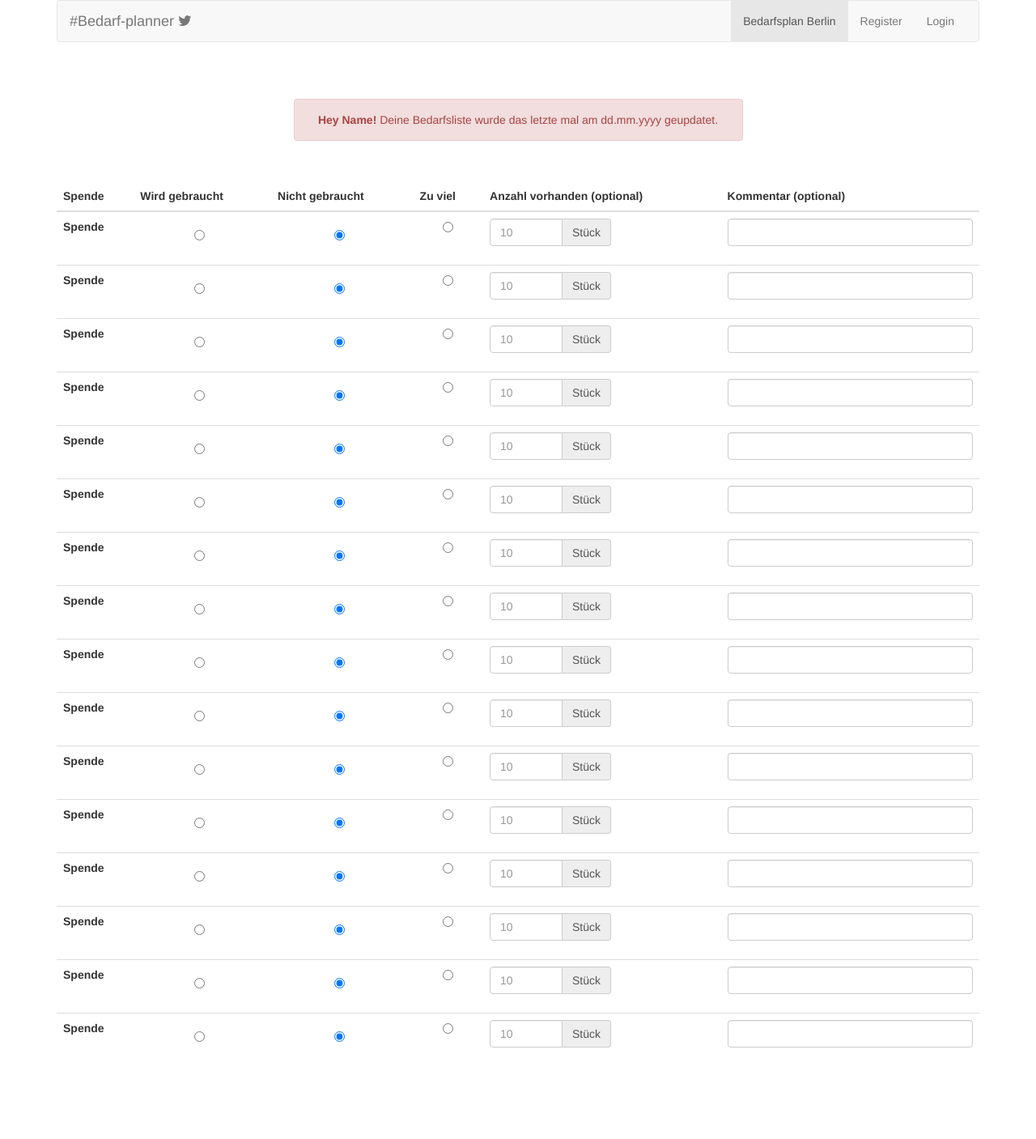
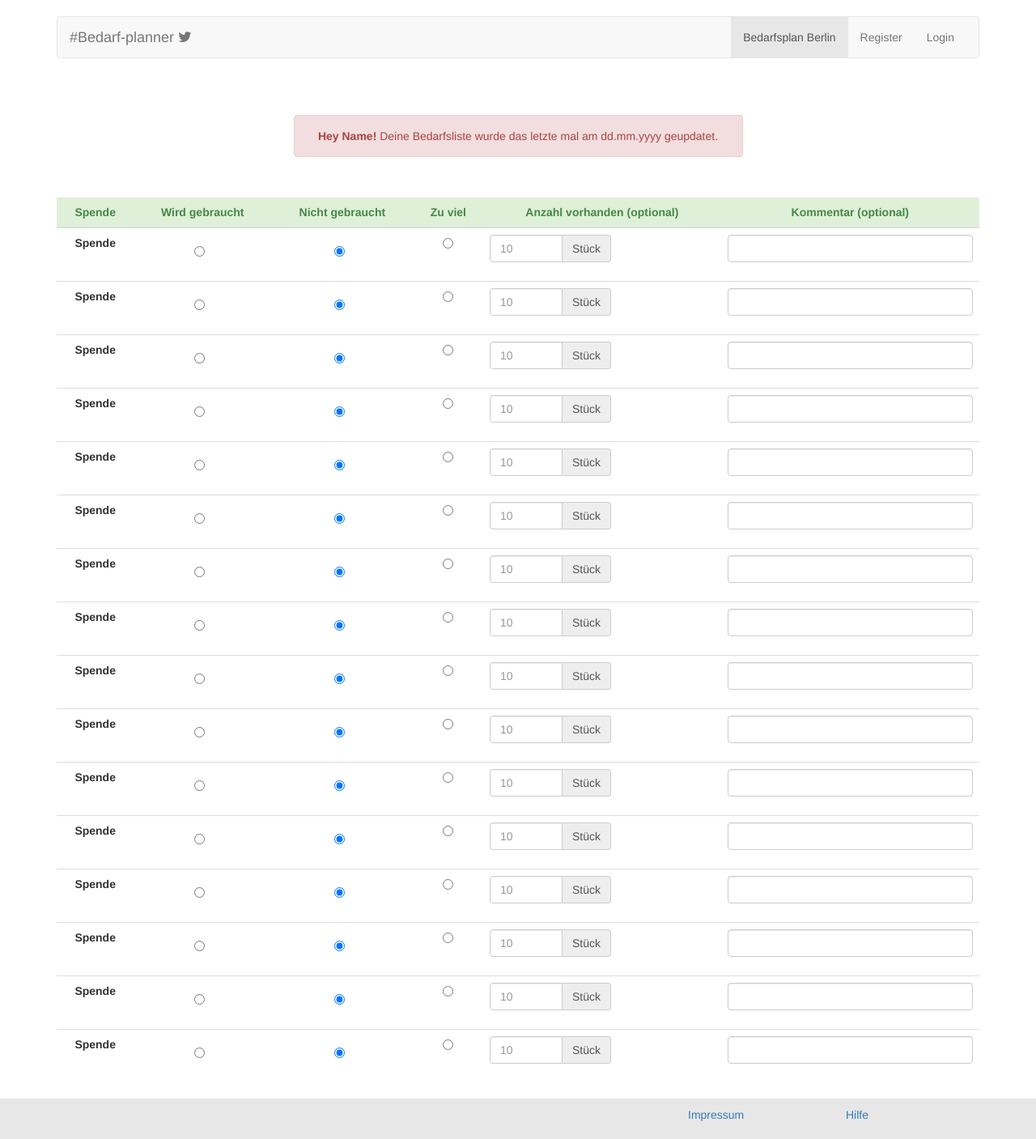
Before and after one commit to DonationmatcherBerlin/donationmatcher, a CodeIgniter app: page /database/index.php/local/index in a window 1280 px wide. Shown: the whole page at 81% size. Before the commit the page ends 1294 px from the top, so only its background shows below. Run offline with CodeIgniter, Linux system fonts and the light colour scheme; some libraries are stand-ins or nearby versions.

Commit message:
Merge header and footer

```diff
--- a/application/views/footer.php
+++ b/application/views/footer.php
@@ -1,13 +1,28 @@
 <?php defined('BASEPATH') OR exit('No direct script access allowed'); ?>
 	</main><!-- #site-content -->
 
-	<footer id="site-footer" role="contentinfo">
-	</footer><!-- #site-footer -->
+<footer class="footer" style="background-color:#e7e7e7; height:50px;" >
+  <div class="container" style="padding-top:10px;">
+    <div class="row">
+     <div class="col-sm-2 pull-right">
+       <a href="#">Hilfe</a>
+     </div>
+     <div class="col-sm-2 pull-right">
+       <a href="#">Impressum</a>
+     </div>
+    </div>
+  </div>
+</footer>
 
 	<!-- js -->
 	<script src="<?= base_url('assets/js/jquery-2.1.4.min.js') ?>"></script>
 	<script src="<?= base_url('assets/js/bootstrap.min.js') ?>"></script>
-	<script src="<?= base_url('assets/js/script.js') ?>"></script>
+  <script src="//cdn.datatables.net/1.10.9/js/jquery.dataTables.min.js"></script>
 
+  <script type="text/javascript">
+    $(document).ready(function(){
+      $('#myTable').DataTable();
+    });
+  </script>
 </body>
 </html>
--- a/application/views/header.php
+++ b/application/views/header.php
@@ -13,9 +13,10 @@
 	<!-- css -->
 	<link href="<?= base_url('assets/css/bootstrap.min.css') ?>" rel="stylesheet">
 	<link href="<?= base_url('assets/css/style.css') ?>" rel="stylesheet">
-	<link href="<?= base_url('assets/css/landingpage/landingpage.css') ?>" rel="stylesheet">
+	<link href="<?= base_url('assets/css/landingpage/landingpage_v2.css') ?>" rel="stylesheet">
 	<!-- <link href="<?= base_url('assets/css/local/local.css') ?>" rel="stylesheet"> -->
 	<link href="<?= base_url('assets/css/font-awesome/css/font-awesome.min.css') ?>" rel="stylesheet">
+	<link href="//cdn.datatables.net/1.10.9/css/jquery.dataTables.min.css" rel="stylesheet">
 
 	<!--[if lt IE 9]>
 		<script src="https://oss.maxcdn.com/html5shiv/3.7.2/html5shiv.min.js"></script>
```
